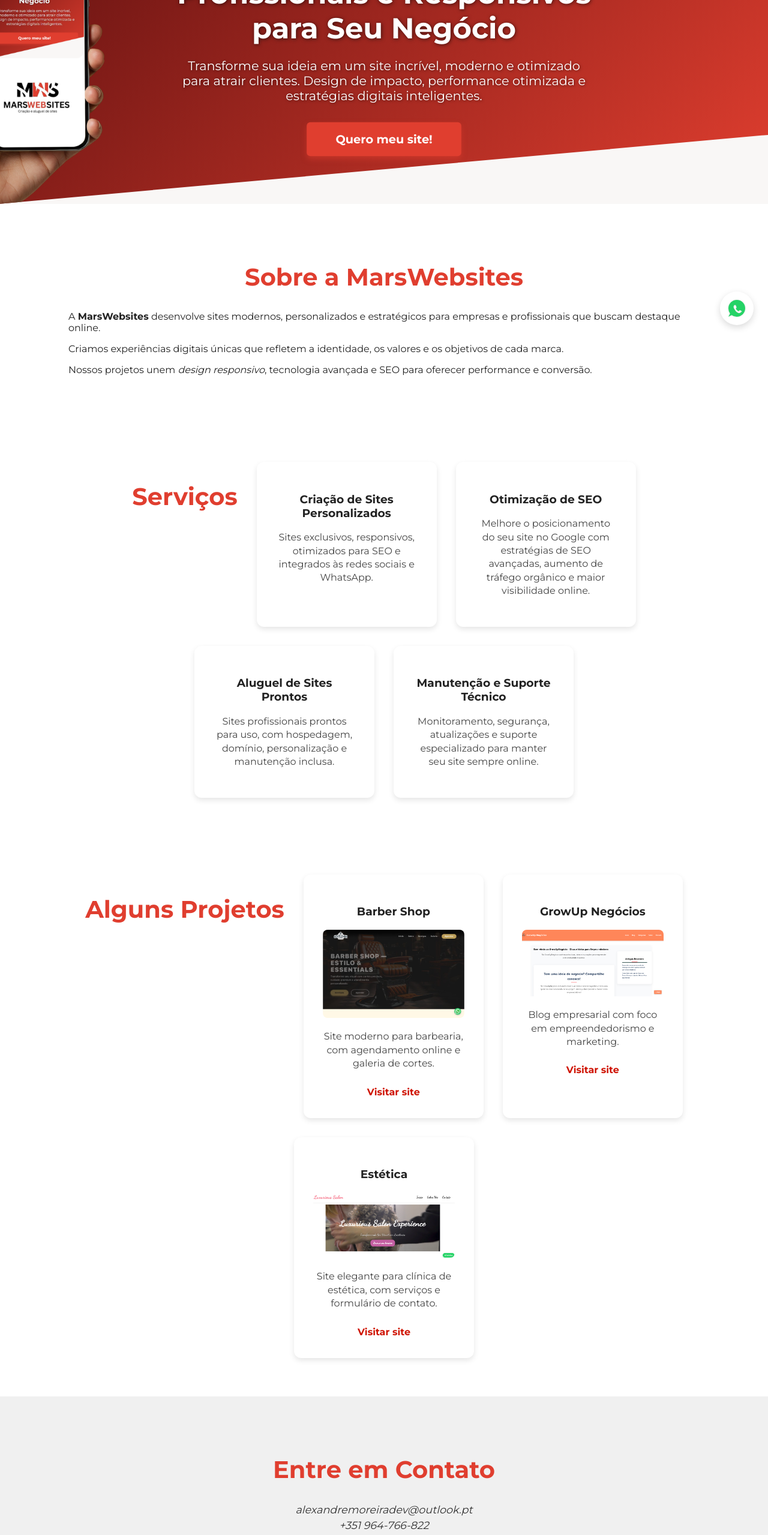
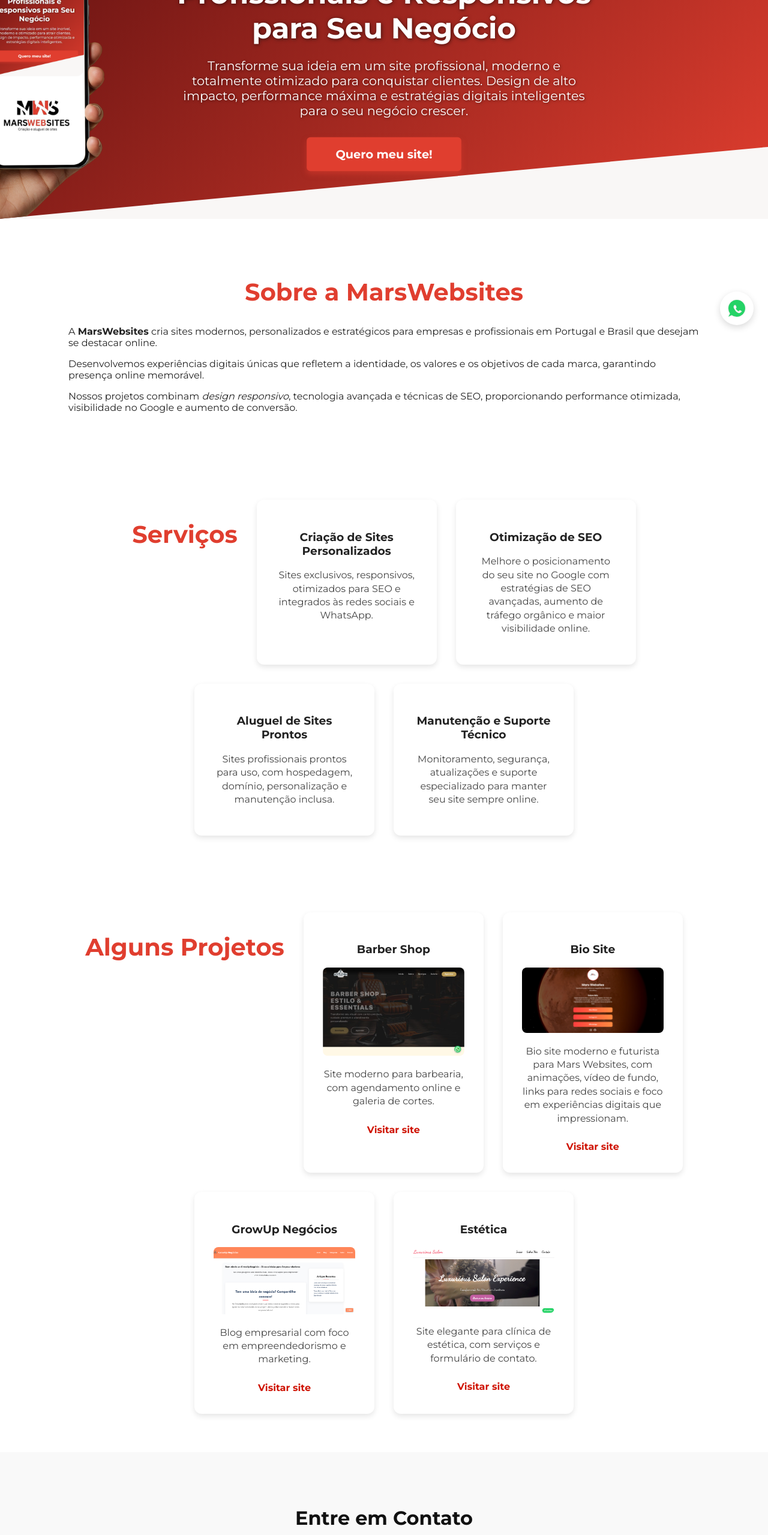
Before and after one commit to AlexandreMoreiraC/marswebsite, a React (Vite) app: page / in a window 1280 px wide. Shown: the part 234-2793 px from the top of the page at 60% size. Built offline with nearby package versions, Linux system fonts and the light colour scheme.

Commit message:
Otimizaçao SEO

```diff
--- a/index.html
+++ b/index.html
@@ -1,21 +1,35 @@
-<!doctype html>
-<html lang="en">
+<!DOCTYPE html>
+<html lang="pt">
   <head>
     <meta charset="UTF-8" />
-    <link rel="icon" type="image/svg+xml" href="/images/logo2.png" />
+    <link rel="icon" type="image/png" href="/images/logo2.png" />
     <meta name="viewport" content="width=device-width, initial-scale=1.0" />
+
     <meta name="google-site-verification" content="googleea0835b949354f3b" />
+
+    <title>Criação e Aluguel de Sites Profissionais | MarsWebsites</title>
+    <meta name="description" content="A MarsWebsites oferece criação e aluguel de sites modernos, rápidos e personalizados para empresas que querem se destacar no digital." />
+    <meta name="keywords" content="criação de sites, aluguel de sites, desenvolvimento web, site profissional, site moderno, sites para empresas" />
+    <meta name="robots" content="index, follow" />
+
+    <meta property="og:title" content="Criação e Aluguel de Sites | MarsWebsites" />
+    <meta property="og:description" content="Sites modernos, rápidos e personalizados para empresas." />
+    <meta property="og:image" content="https://www.marswebsites.com/images/preview.jpg" />
+    <meta property="og:url" content="https://www.marswebsites.com/" />
+    <meta property="og:type" content="website" />
+
+    <meta name="twitter:card" content="summary_large_image" />
+    <meta name="twitter:title" content="Criação e Aluguel de Sites | MarsWebsites" />
+    <meta name="twitter:description" content="Sites modernos, rápidos e personalizados para empresas." />
+    <meta name="twitter:image" content="https://www.marswebsites.com/images/preview.jpg" />
 
     <script async src="https://www.googletagmanager.com/gtag/js?id=G-ZZMFF58280"></script>
     <script>
       window.dataLayer = window.dataLayer || [];
       function gtag(){dataLayer.push(arguments);}
       gtag('js', new Date());
-
       gtag('config', 'G-ZZMFF58280');
     </script>
-
-    <title>MarsWebsites</title>
   </head>
   <body>
     <div id="root"></div>
--- a/package.json
+++ b/package.json
@@ -15,6 +15,7 @@
     "framer-motion": "^12.23.12",
     "react": "^19.1.0",
     "react-dom": "^19.1.0",
+    "react-helmet": "^6.1.0",
     "react-router-dom": "^7.7.0",
     "react-scroll": "^1.9.3"
   },
--- a/src/pages/Footer.jsx
+++ b/src/pages/Footer.jsx
@@ -1,10 +1,22 @@
 import React from "react";
 import { motion } from "framer-motion";
+import { Helmet } from "react-helmet";
 import "../styles/Footer.css";
 import "../styles/Global.css";
 
 export default function Footer() {
   return (
+    <>
+      <Helmet>
+        <meta name="description" content="MarsWebsites cria sites modernos, rápidos e responsivos para empresas e empreendedores. Serviços de criação e aluguel de sites em Lisboa e Brasil." />
+        <meta name="keywords" content="criação de sites, aluguel de sites, desenvolvimento web, site profissional, site moderno, sites para empresas" />
+        <meta name="robots" content="index, follow" />
+        <meta name="geo.region" content="PT-LIS" />
+        <meta name="geo.placename" content="Lisboa" />
+        <meta name="geo.position" content="38.7169;-9.1392" />
+        <meta name="ICBM" content="38.7169, -9.1392" />
+      </Helmet>
+
       <motion.footer
         className="footer"
         role="contentinfo"
@@ -12,12 +24,14 @@
         initial={{ opacity: 0 }}
         animate={{ opacity: 1 }}
         transition={{ duration: 1, delay: 0.3 }}
+        itemScope
+        itemType="http://schema.org/Organization"
       >
         <p>
-        <strong>MarsWebsites</strong> © {new Date().getFullYear()} — Todos os direitos reservados.
+          <strong itemProp="name">MarsWebsites</strong> © {new Date().getFullYear()} — Todos os direitos reservados.
         </p>
-      {/*
-      <nav aria-label="Links institucionais">
+
+     {/*   <nav aria-label="Links institucionais">
           <ul className="footer-links">
             <li>
               <a href="/politica-de-privacidade" title="Leia nossa política de privacidade">
@@ -36,7 +50,7 @@
             </li>
           </ul>
         </nav> */}
-      <meta name="description" content="MarsWebsites cria sites modernos, rápidos e responsivos para empresas e empreendedores." />
       </motion.footer>
+    </>
   );
 }
--- a/src/pages/Header.jsx
+++ b/src/pages/Header.jsx
@@ -1,6 +1,7 @@
 import React, { useState, useEffect } from "react";
 import { Link as ScrollLink } from "react-scroll";
 import { motion } from "framer-motion";
+import { Helmet } from "react-helmet";
 import "../styles/Header.css";
 import "../styles/Global.css";
 
@@ -25,31 +26,58 @@
   ];
 
   return (
+    <>
+      <Helmet>
+        <title>Criação e Aluguel de Sites Profissionais | MarsWebsites</title>
+        <meta name="description" content="A MarsWebsites oferece criação e aluguel de sites modernos, rápidos e personalizados para empresas que querem se destacar no digital." />
+        <meta name="keywords" content="criação de sites, aluguel de sites, desenvolvimento web, site profissional, site moderno, sites para empresas" />
+        <meta name="robots" content="index, follow" />
+        <meta name="geo.region" content="PT-LIS" />
+        <meta name="geo.placename" content="Lisboa" />
+        <meta name="geo.position" content="38.7169;-9.1392" />
+        <meta name="ICBM" content="38.7169, -9.1392" />
+
+        {/* Open Graph */}
+        <meta property="og:title" content="Criação e Aluguel de Sites | MarsWebsites" />
+        <meta property="og:description" content="Sites modernos, rápidos e personalizados para empresas." />
+        <meta property="og:image" content="https://www.marswebsites.com/images/preview.jpg" />
+        <meta property="og:url" content="https://www.marswebsites.com/" />
+        <meta property="og:type" content="website" />
+
+        {/* Twitter Card */}
+        <meta name="twitter:card" content="summary_large_image" />
+        <meta name="twitter:title" content="Criação e Aluguel de Sites | MarsWebsites" />
+        <meta name="twitter:description" content="Sites modernos, rápidos e personalizados para empresas." />
+        <meta name="twitter:image" content="https://www.marswebsites.com/images/preview.jpg" />
+      </Helmet>
+
       <motion.header
         className={`header ${scrolled ? "header-scrolled" : ""}`}
         initial={{ y: -70, opacity: 0 }}
         animate={{ y: 0, opacity: 1 }}
         transition={{ duration: 0.6, ease: "easeOut" }}
         role="banner"
+        itemScope
+        itemType="http://schema.org/Organization"
+        data-region="Lisboa, Portugal"
       >
         <a
           href="/"
           className="logo-link"
           aria-label="Página inicial da MarsWebsites"
           title="Ir para a página inicial"
+          itemProp="url"
         >
           <picture>
-          <source
-            media="(max-width: 768px)"
-            srcSet="/images/logo3.png"
-          />
+            <source media="(max-width: 768px)" srcSet="/images/logo3.png" />
             <img
               src="/images/logo2.png"
-            alt="Logotipo da MarsWebsites"
+              alt="Logotipo da MarsWebsites - Criação e Aluguel de Sites Profissionais"
               className="logo"
               loading="eager"
               width="280"
               height="auto"
+              itemProp="logo"
             />
           </picture>
         </a>
@@ -71,6 +99,7 @@
                   title={title}
                   aria-label={label}
                   tabIndex="0"
+                  itemProp="hasPart"
                 >
                   {label}
                 </ScrollLink>
@@ -91,5 +120,6 @@
           <span className="bar"></span>
         </button>
       </motion.header>
+    </>
   );
 }
--- a/src/pages/Home.jsx
+++ b/src/pages/Home.jsx
@@ -1,4 +1,5 @@
 import React from "react";
+import { Helmet } from "react-helmet";
 import { motion } from "framer-motion";
 import "../styles/Home.css";
 import "../styles/Global.css";
@@ -25,6 +26,41 @@
 export default function Home() {
   return (
     <>
+      <Helmet>
+        <title>Criação e Aluguel de Sites Profissionais | MarsWebsites</title>
+        <meta
+          name="description"
+          content="MarsWebsites cria sites modernos, rápidos e personalizados para empresas e profissionais em Lisboa e Brasil. Transforme sua presença online com design de impacto e performance otimizada."
+        />
+        <meta
+          name="keywords"
+          content="criação de sites Lisboa, criação de sites Brasil, aluguel de sites, sites profissionais, sites responsivos, desenvolvimento web"
+        />
+        <meta name="robots" content="index, follow" />
+
+        <meta property="og:title" content="Criação e Aluguel de Sites | MarsWebsites" />
+        <meta
+          property="og:description"
+          content="Sites modernos, rápidos e personalizados para empresas e profissionais em Lisboa e Brasil."
+        />
+        <meta property="og:image" content="https://www.marswebsites.com/images/preview.jpg" />
+        <meta property="og:url" content="https://www.marswebsites.com/" />
+        <meta property="og:type" content="website" />
+
+        <meta name="twitter:card" content="summary_large_image" />
+        <meta name="twitter:title" content="Criação e Aluguel de Sites | MarsWebsites" />
+        <meta
+          name="twitter:description"
+          content="Sites modernos, rápidos e personalizados para empresas e profissionais em Lisboa e Brasil."
+        />
+        <meta name="twitter:image" content="https://www.marswebsites.com/images/preview.jpg" />
+
+        <meta name="geo.region" content="PT-LIS" />
+        <meta name="geo.placename" content="Lisboa" />
+        <meta name="geo.position" content="38.7169;-9.1391" />
+        <meta name="ICBM" content="38.7169, -9.1391" />
+      </Helmet>
+
       <main className="home-container">
         <section id="inicio" className="hero-section" aria-labelledby="hero-title">
           <motion.div
@@ -45,8 +81,8 @@
                 Criação de Sites Profissionais e Responsivos para Seu Negócio
               </h1>
               <p className="hero-text">
-                Transforme sua ideia em um site incrível, moderno e otimizado para atrair clientes.
-                Design de impacto, performance otimizada e estratégias digitais inteligentes.
+                Transforme sua ideia em um site profissional, moderno e totalmente otimizado para conquistar clientes.
+                Design de alto impacto, performance máxima e estratégias digitais inteligentes para o seu negócio crescer.
               </p>
               <motion.button
                 className="btn-primary"
@@ -71,14 +107,15 @@
           >
             <h2 id="sobre-title" className="section-title">Sobre a MarsWebsites</h2>
 <p>
-              A <strong>MarsWebsites</strong> desenvolve sites modernos, personalizados e estratégicos para empresas e profissionais que buscam destaque online.
+  A <strong>MarsWebsites</strong> cria sites modernos, personalizados e estratégicos para empresas e profissionais em Portugal e Brasil que desejam se destacar online.
 </p>
 <p>
-              Criamos experiências digitais únicas que refletem a identidade, os valores e os objetivos de cada marca.
+  Desenvolvemos experiências digitais únicas que refletem a identidade, os valores e os objetivos de cada marca, garantindo presença online memorável.
 </p>
 <p>
-              Nossos projetos unem <em>design responsivo</em>, tecnologia avançada e SEO para oferecer performance e conversão.
+  Nossos projetos combinam <em>design responsivo</em>, tecnologia avançada e técnicas de SEO, proporcionando performance otimizada, visibilidade no Google e aumento de conversão.
 </p>
+
           </motion.div>
         </section>
 
@@ -132,6 +169,12 @@
                 desc: "Site moderno para barbearia, com agendamento online e galeria de cortes.",
                 link: "https://barbearia1-lilac.vercel.app/",
                 img: "/images/barbearia.png",
+              },
+              {
+                title: "Bio Site",
+                desc: "Bio site moderno e futurista para Mars Websites, com animações, vídeo de fundo, links para redes sociais e foco em experiências digitais que impressionam.",
+                link: "https://site-bio-eight.vercel.app/",
+                img: "/images/biosite.png",
               },
               {
                 title: "GrowUp Negócios",
--- a/src/styles/Home.css
+++ b/src/styles/Home.css
@@ -22,7 +22,7 @@
 
 .hero-image {
   position: absolute;
-  top: 250px;
+  top: 280px;
   left: -26rem;
   transform: translateY(-50%);
   max-width: 370px;
@@ -136,18 +136,47 @@
 }
 
 /* Seção contato */
+.contact-section {
+  background: #f9f9f9;
+  text-align: center;
+  color: #222;
+  padding: 4rem 1rem 6rem;
+  display: flex;
+  flex-direction: column;
+  align-items: center;
+  justify-content: center;
+  gap: 0.8rem;
+}
 
-.contact-section {
-  background: #f0f0f0;
-  text-align: center;
-  color: #333;
-  padding-bottom: 6rem;
+.contact-section h2 {
+  font-size: 2rem;
+  margin-bottom: 1.5rem;
+  color: #111;
 }
 
 .contact-section p {
-  font-size: 1.1rem;
-  margin: 0.3rem 0;
+  font-size: 1.15rem;
+  margin: 0.5rem 0;
+  line-height: 1.6;
+  max-width: 480px;
 }
+
+.contact-section a {
+  color: #e81a1a;
+  text-decoration: none;
+  transition: all 0.3s ease;
+}
+
+@media (max-width: 768px) {
+  .contact-section h2 {
+    font-size: 1.75rem;
+  }
+  .contact-section p {
+    font-size: 1rem;
+    padding: 0 1rem;
+  }
+}
+
 .whatsapp-float {
   position: fixed;
   width: 56px;
```
Also changed, not shown: public/images/biosite.png (added), 1 other file (tests, documents, lock files or other folders). Lines whose indentation alone changed are shown as unchanged.
